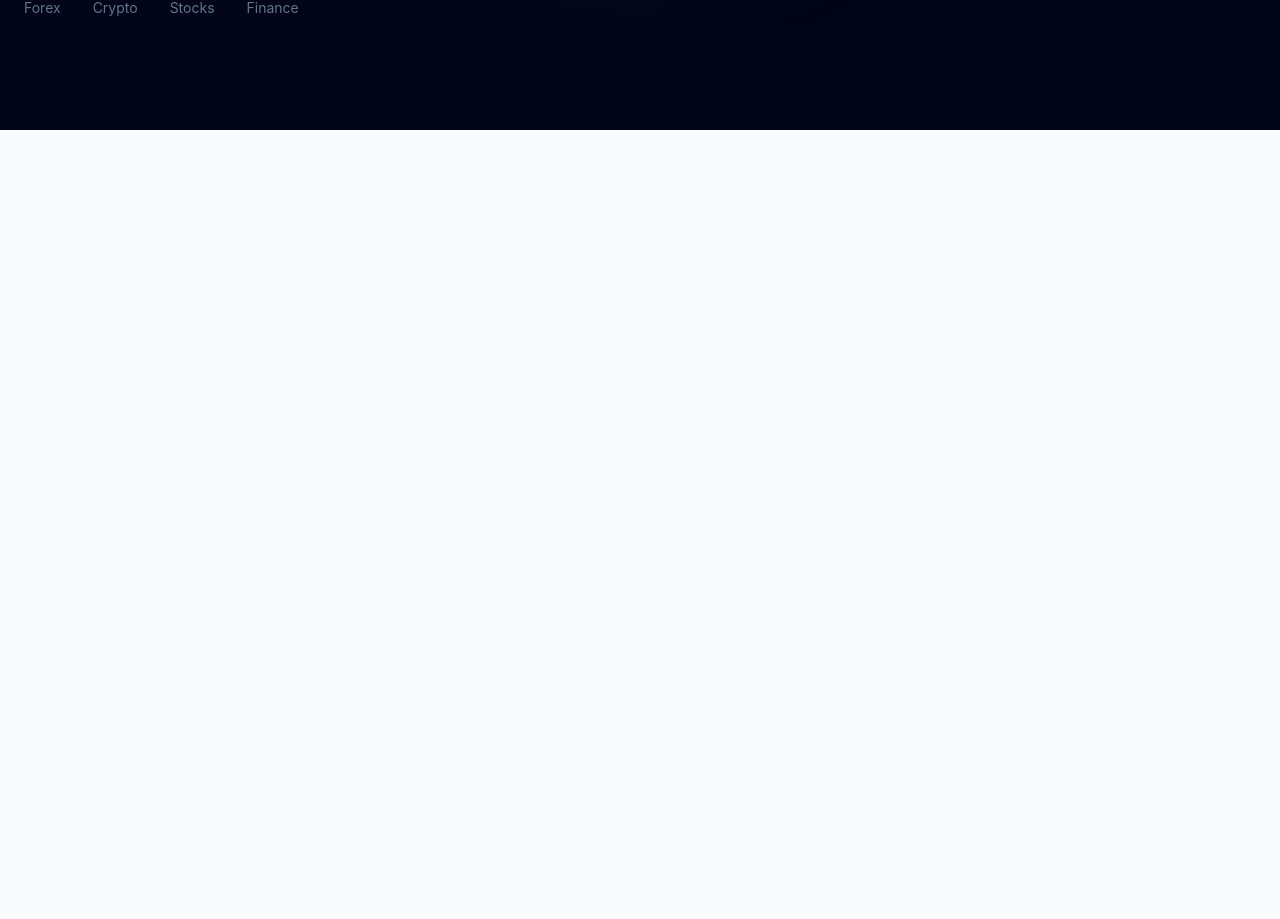
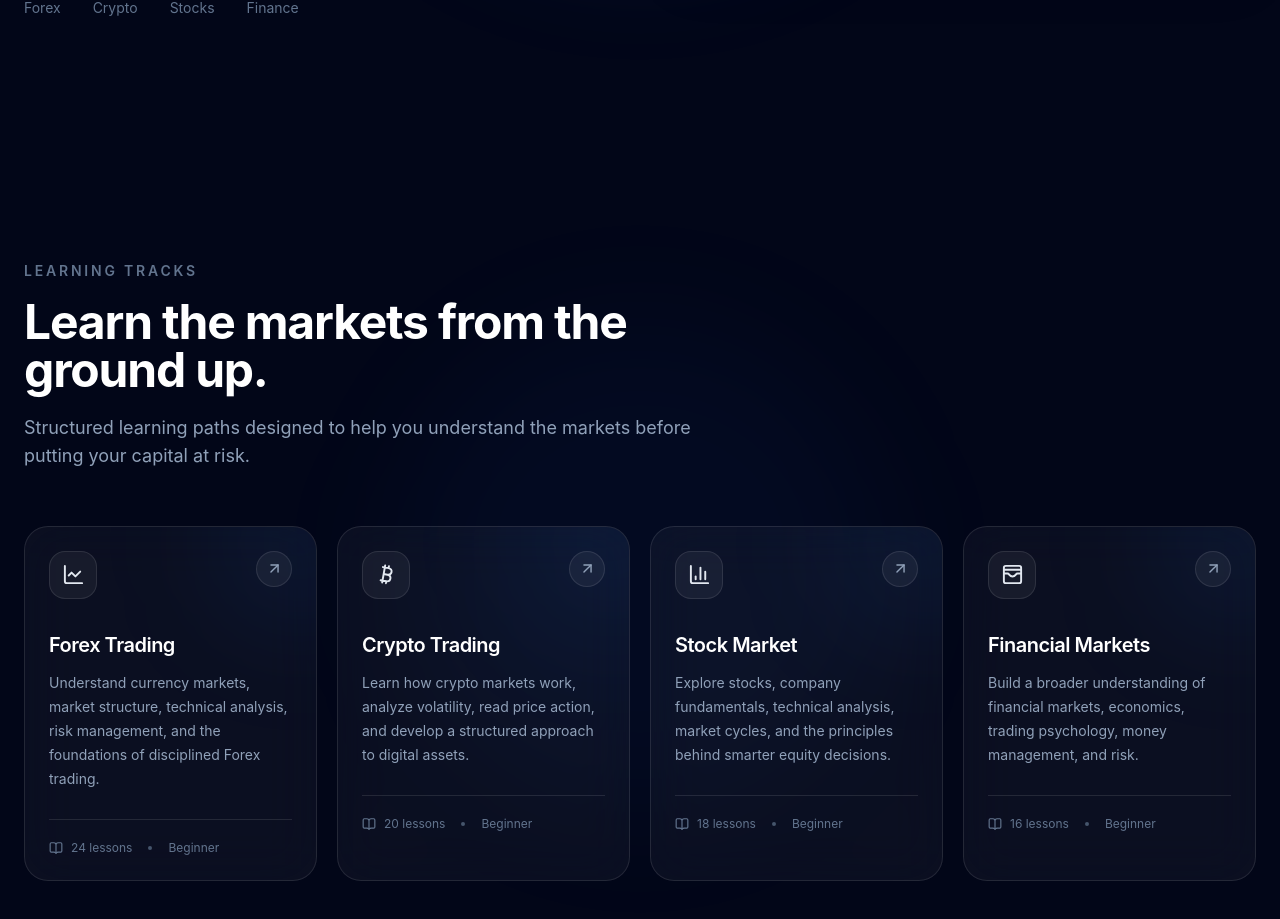
Before and after one commit to MyStack001/pipsoul-traders-university, a React (Vite) app: page / in a window 1280 px wide. Shown: the part 737-1656 px from the top of the page. Before the commit the page ends 867 px from the top, so only its background shows below. Built offline with nearby package versions, Linux system fonts and the light colour scheme.

Commit message:
Add PTU learning tracks section

```diff
--- a/src/App.tsx
+++ b/src/App.tsx
@@ -1,5 +1,6 @@
 import Navbar from "./components/Navbar";
 import Hero from "./components/Hero";
+import Courses from "./components/Courses";
 
 function App() {
   return (
@@ -8,6 +9,7 @@ function App() {
 
      <main className="pt-20">
   <Hero />
+  <Courses />
 </main>
     </div>
   );
--- a/src/components/CourseCard.tsx
+++ b/src/components/CourseCard.tsx
@@ -0,0 +1,68 @@
+import { ArrowUpRight, BookOpen } from "lucide-react";
+import { motion } from "framer-motion";
+import type { ReactNode } from "react";
+
+type CourseCardProps = {
+  title: string;
+  description: string;
+  lessons: number;
+  level: "Beginner" | "Intermediate" | "Advanced";
+  icon: ReactNode;
+};
+
+function CourseCard({
+  title,
+  description,
+  lessons,
+  level,
+  icon,
+}: CourseCardProps) {
+  return (
+    <motion.article
+      whileHover={{ y: -6 }}
+      transition={{ duration: 0.2 }}
+      className="group relative overflow-hidden rounded-3xl border border-white/10 bg-white/[0.04] p-6 backdrop-blur-xl"
+    >
+      {/* Subtle hover glow */}
+      <div className="pointer-events-none absolute -right-16 -top-16 h-40 w-40 rounded-full bg-blue-500/10 blur-3xl transition-opacity duration-300 group-hover:opacity-100" />
+
+      <div className="relative">
+        {/* Icon */}
+        <div className="flex items-start justify-between">
+          <div className="flex h-12 w-12 items-center justify-center rounded-2xl border border-white/10 bg-white/5 text-slate-200">
+            {icon}
+          </div>
+
+          <div className="flex h-9 w-9 items-center justify-center rounded-full border border-white/10 bg-white/5 text-slate-400 transition group-hover:border-white/20 group-hover:text-white">
+            <ArrowUpRight size={17} />
+          </div>
+        </div>
+
+        {/* Content */}
+        <div className="mt-8">
+          <h3 className="text-xl font-semibold tracking-tight text-white">
+            {title}
+          </h3>
+
+          <p className="mt-3 min-h-[72px] text-sm leading-6 text-slate-400">
+            {description}
+          </p>
+        </div>
+
+        {/* Meta */}
+        <div className="mt-7 flex items-center gap-4 border-t border-white/10 pt-5">
+          <div className="flex items-center gap-2 text-xs text-slate-500">
+            <BookOpen size={14} />
+            <span>{lessons} lessons</span>
+          </div>
+
+          <span className="h-1 w-1 rounded-full bg-slate-600" />
+
+          <span className="text-xs text-slate-500">{level}</span>
+        </div>
+      </div>
+    </motion.article>
+  );
+}
+
+export default CourseCard;
--- a/src/components/Courses.tsx
+++ b/src/components/Courses.tsx
@@ -0,0 +1,87 @@
+import {
+  BarChart3,
+  Bitcoin,
+  LineChart,
+  WalletCards,
+} from "lucide-react";
+import CourseCard from "./CourseCard";
+
+const courses = [
+  {
+    title: "Forex Trading",
+    description:
+      "Understand currency markets, market structure, technical analysis, risk management, and the foundations of disciplined Forex trading.",
+    lessons: 24,
+    level: "Beginner" as const,
+    icon: <LineChart size={23} />,
+  },
+  {
+    title: "Crypto Trading",
+    description:
+      "Learn how crypto markets work, analyze volatility, read price action, and develop a structured approach to digital assets.",
+    lessons: 20,
+    level: "Beginner" as const,
+    icon: <Bitcoin size={23} />,
+  },
+  {
+    title: "Stock Market",
+    description:
+      "Explore stocks, company fundamentals, technical analysis, market cycles, and the principles behind smarter equity decisions.",
+    lessons: 18,
+    level: "Beginner" as const,
+    icon: <BarChart3 size={23} />,
+  },
+  {
+    title: "Financial Markets",
+    description:
+      "Build a broader understanding of financial markets, economics, trading psychology, money management, and risk.",
+    lessons: 16,
+    level: "Beginner" as const,
+    icon: <WalletCards size={23} />,
+  },
+];
+
+function Courses() {
+  return (
+    <section
+      id="courses"
+      className="relative overflow-hidden bg-slate-950 px-6 py-24 sm:py-32"
+    >
+      <div className="pointer-events-none absolute left-1/2 top-1/2 h-[500px] w-[500px] -translate-x-1/2 -translate-y-1/2 rounded-full bg-blue-500/[0.04] blur-3xl" />
+
+      <div className="relative mx-auto max-w-7xl">
+        {/* Section heading */}
+        <div className="max-w-2xl">
+          <span className="text-sm font-semibold uppercase tracking-[0.2em] text-slate-500">
+            Learning Tracks
+          </span>
+
+          <h2 className="mt-4 text-3xl font-bold tracking-tight text-white sm:text-4xl lg:text-5xl">
+            Learn the markets from the ground up.
+          </h2>
+
+          <p className="mt-5 text-base leading-7 text-slate-400 sm:text-lg">
+            Structured learning paths designed to help you understand the
+            markets before putting your capital at risk.
+          </p>
+        </div>
+
+        {/* Course grid */}
+        <div className="mt-14 grid gap-5 sm:grid-cols-2 lg:grid-cols-4">
+          {courses.map((course) => (
+            <CourseCard
+              key={course.title}
+              title={course.title}
+              description={course.description}
+              lessons={course.lessons}
+              level={course.level}
+              icon={course.icon}
+            />
+          ))}
+        </div>
+      </div>
+    </section>
+  );
+}
+
+export default Courses;
```
